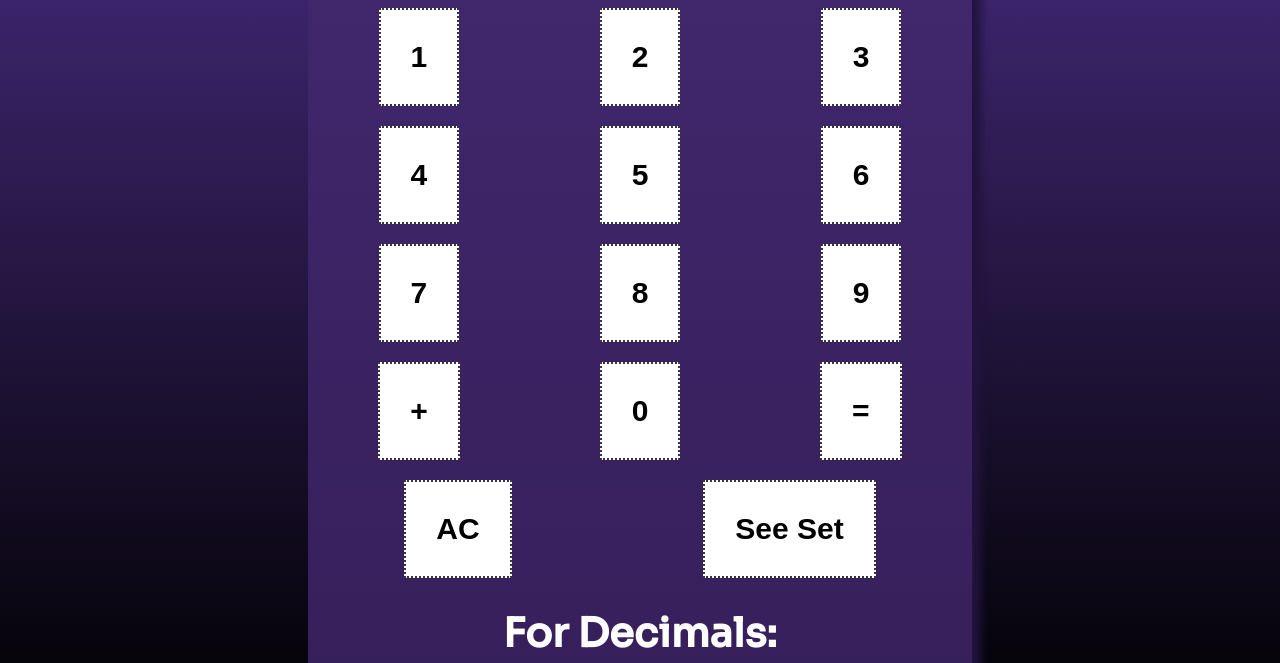
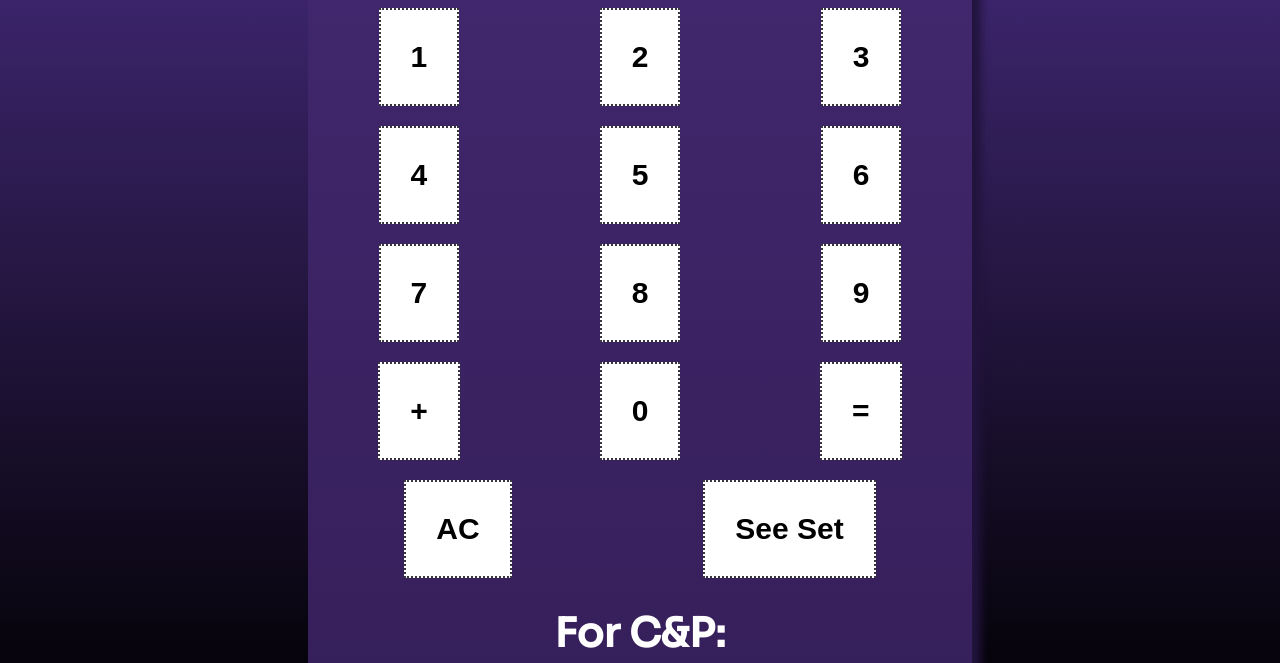
Before and after one commit to Heavvenly/calculators, a plain HTML site: page index.html in a window 1280 px wide. Shown: the part 289-952 px from the top of the page. Drawn offline with Linux system fonts and the light colour scheme.

Commit message:
Update index.html

```diff
--- a/index.html
+++ b/index.html
@@ -64,7 +64,7 @@
       </div>
 
 
-      <h1> For Decimals: </h1>
+      <h1> For C&P: </h1>
       <div class="row">
 
         <button onClick="boranum()">Add Number</button>
```
